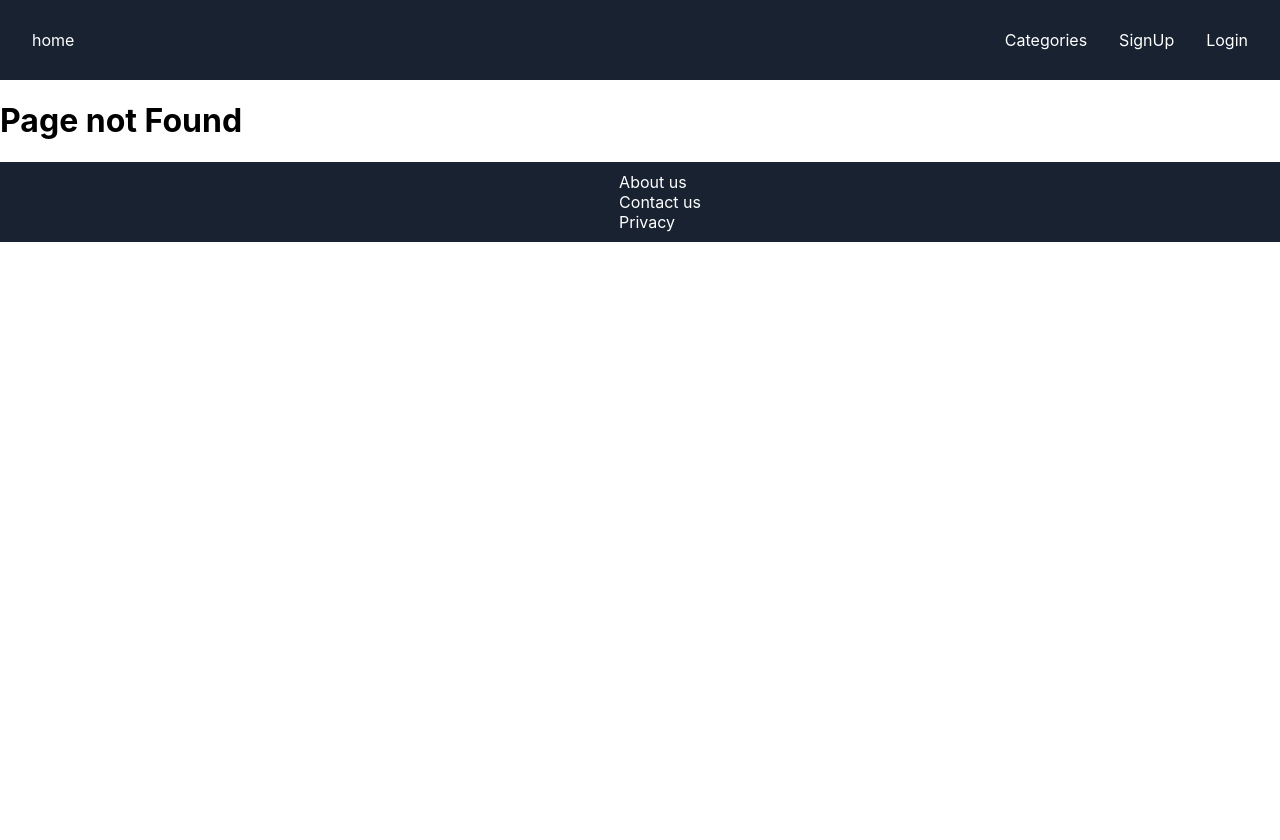
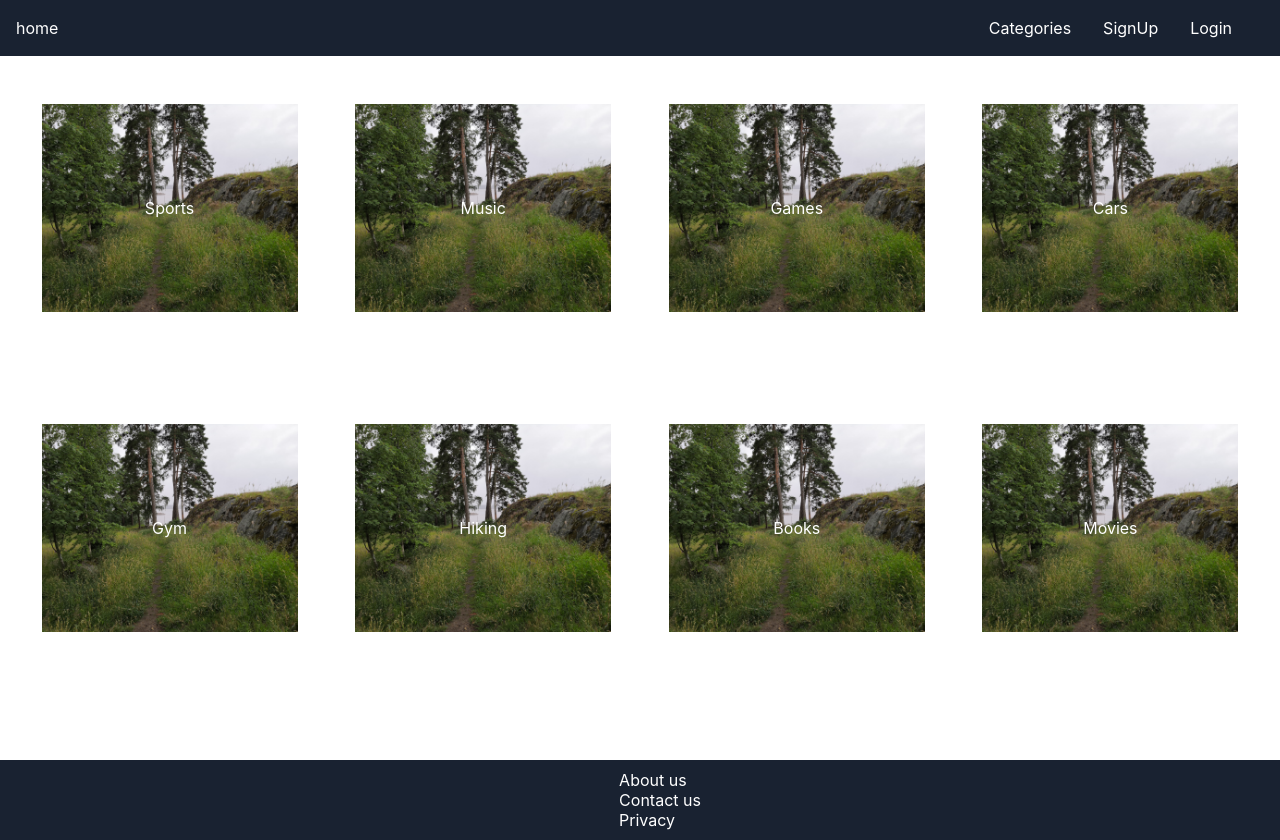
Before and after one commit to Reldin/lets-talk, a React (Create React App) app: page /categories in a window 1280 px wide. Before the commit this address had no page. Before the commit the page ends 800 px from the top, so only its background shows below. Built offline with nearby package versions, Linux system fonts and the light colour scheme.

Commit message:
Added Categories page and CategoryItem component. Minor changes to css

```diff
--- a/src/App.tsx
+++ b/src/App.tsx
@@ -1,6 +1,7 @@
 import { Route, Routes } from "react-router-dom";
 import Footer from "./Layout/Footer";
 import Header from "./Layout/Header";
+import Categories from "./Pages/Categories/Categories";
 import FrontPage from "./Pages/FrontPage";
 import Login from "./Pages/Login/Login";
 import NotFoundPage from "./Pages/NotFoundPage";
@@ -14,6 +15,7 @@ const App = () => {
         <Route path="/" element={<FrontPage />} />
         <Route path="/signup" element={<Signup />} />
         <Route path="/login" element={<Login />} />
+        <Route path="/categories" element={<Categories />} />
         <Route path="*" element={<NotFoundPage />} />
       </Routes>
       <Footer />
--- /dev/null
+++ b/src/Components/CategoryCard.module.css
@@ -0,0 +1,5 @@
+.card_item {
+  list-style: none;
+  text-align: center;
+  color: white;
+}
--- /dev/null
+++ b/src/Components/CategoryCard.tsx
@@ -0,0 +1,11 @@
+import styles from "./CategoryCard.module.css";
+
+interface CategoryCardProps {
+  category: string;
+}
+
+const CategoryCard = (props: CategoryCardProps) => {
+  return <li className={styles.card_item}>{props.category}</li>;
+};
+
+export default CategoryCard;
--- a/src/Layout/Header.module.css
+++ b/src/Layout/Header.module.css
@@ -4,9 +4,10 @@
   /* justify-content: flex-end; */
   justify-content: space-between;
   align-items: center;
-  height: 5rem;
+  height: 56px;
   background-color: #192231;
   color: white;
+  padding: 0 16px;
 }
 
 .linkcontainer {
@@ -36,5 +37,5 @@
 }
 
 .icon {
-  margin: 0 0 0 2rem;
+  /* margin: 0 0 0 2rem; */
 }
--- /dev/null
+++ b/src/Pages/Categories/Categories.module.css
@@ -0,0 +1,34 @@
+.card_list {
+  display: flex;
+  flex-wrap: wrap;
+  justify-content: space-evenly;
+  min-height: 80vh;
+  margin: 2rem auto;
+  padding: 0;
+}
+
+.card_list_wrapper {
+  display: flex;
+  justify-content: center;
+  align-items: center;
+
+  background-color: #192231;
+  flex-basis: 20%;
+  margin: 1rem 1rem 1rem 1rem;
+  height: 26vh;
+  min-height: 7rem;
+  min-width: 10rem;
+  background-image: url("../../../public/IMG_20200711_063459.jpg");
+  background-position: center;
+  background-repeat: no-repeat;
+  background-size: cover;
+  text-decoration: none;
+
+  transition: 0.2s;
+}
+
+.card_list_wrapper:hover {
+  /* background-image: none; */
+  transform: scale(1.2);
+  /* background-color: rgba(7, 0, 7, 0.923); */
+}
--- /dev/null
+++ b/src/Pages/Categories/Categories.tsx
@@ -0,0 +1,34 @@
+import { Link } from "react-router-dom";
+import CategoryCard from "../../Components/CategoryCard";
+import styles from "./Categories.module.css";
+
+const Categories = () => {
+  const list = [
+    "Sports",
+    "Music",
+    "Games",
+    "Cars",
+    "Gym",
+    "Hiking",
+    "Books",
+    "Movies",
+  ];
+
+  return (
+    <section>
+      <ul className={styles.card_list}>
+        {list.map((item) => (
+          <Link
+            to={item}
+            className={styles.card_list_wrapper}
+            key={Math.random()}
+          >
+            <CategoryCard category={item}></CategoryCard>{" "}
+          </Link>
+        ))}
+      </ul>
+    </section>
+  );
+};
+
+export default Categories;
```
